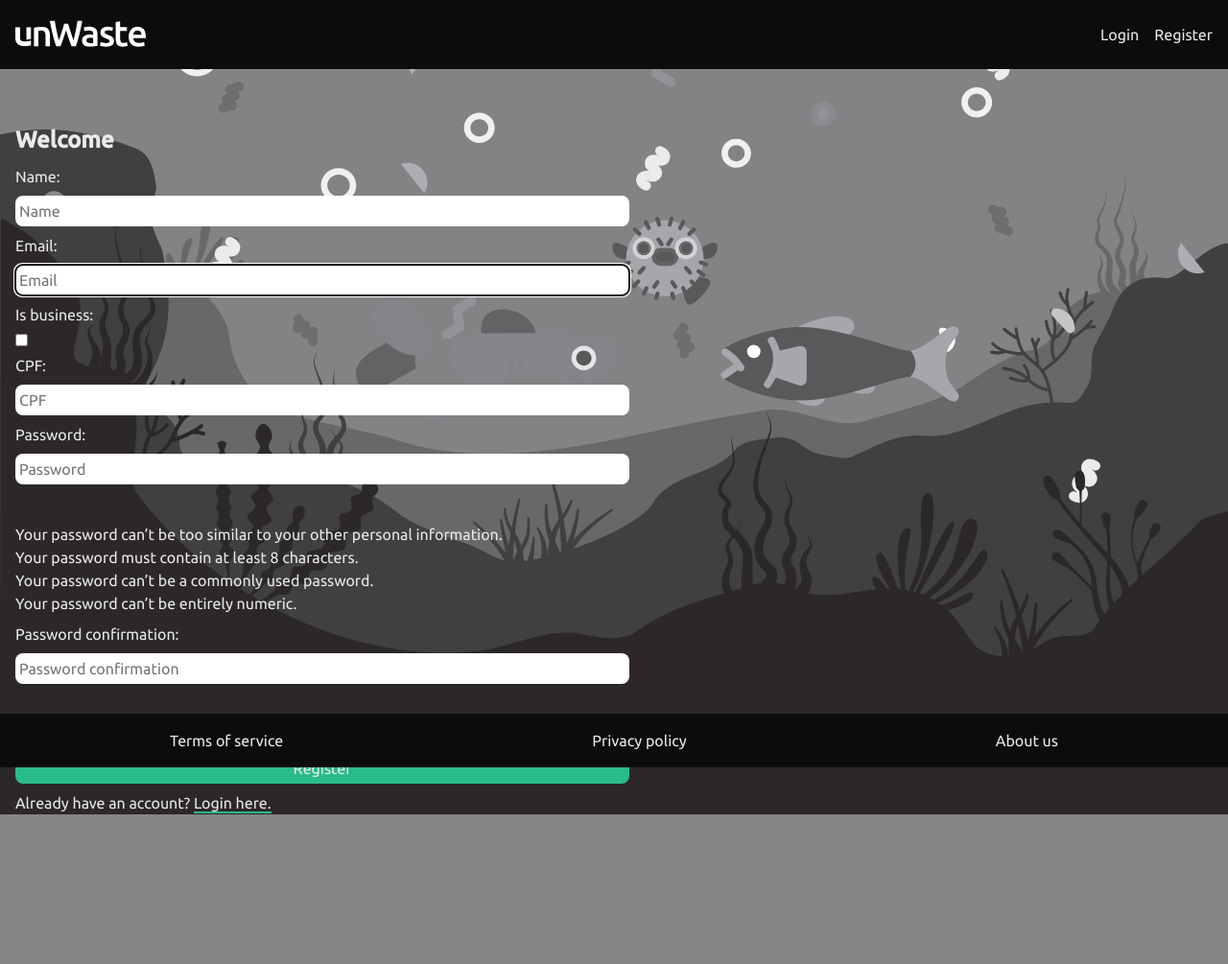
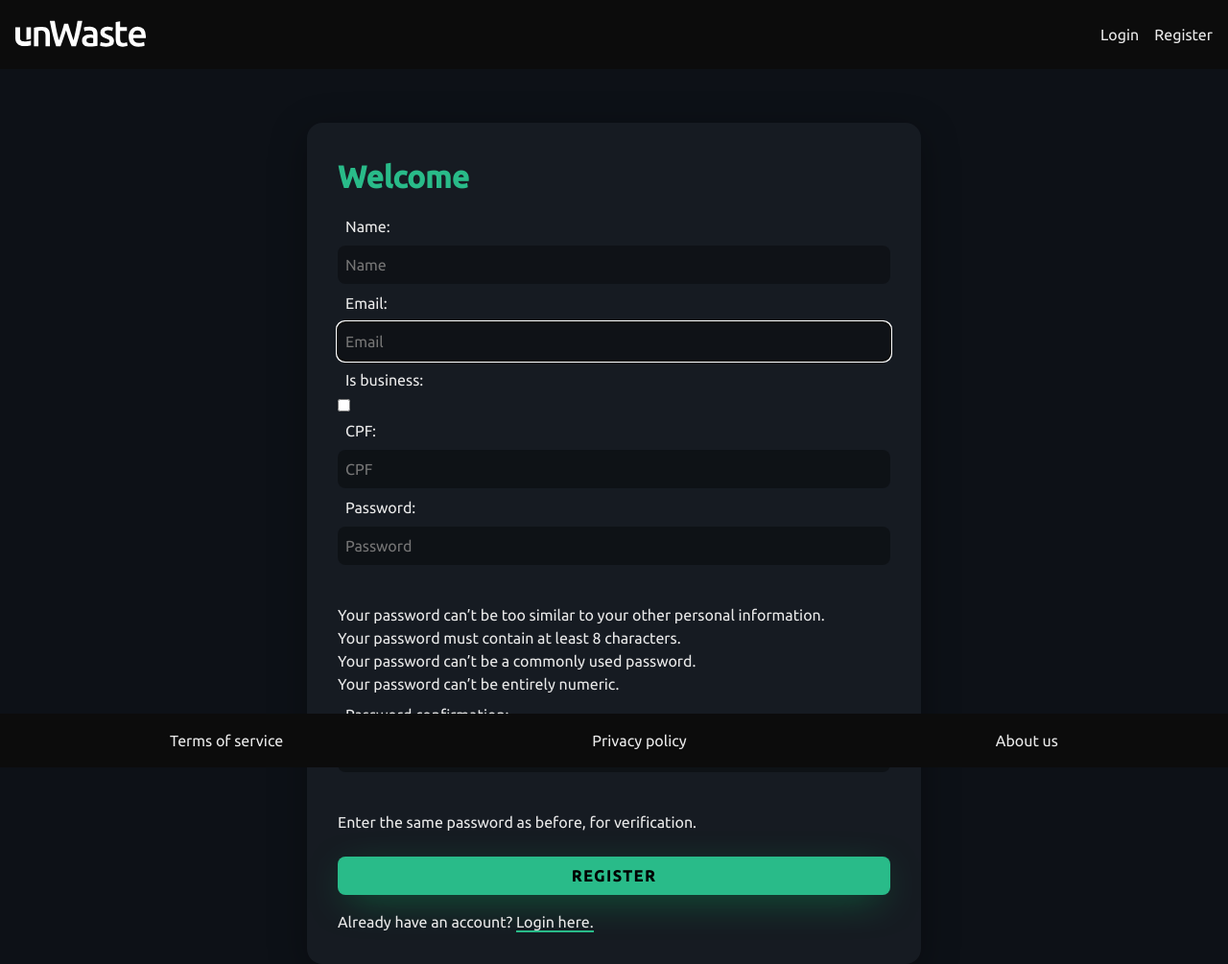
Before and after one commit to ckc-dev/CompEng, a Django app: page /register/ in a window 1280 px wide. Shown: the whole page at 96% size. Before the commit the page ends 849 px from the top, so only its background shows below. Run offline with Django 4.2, Linux system fonts and the light colour scheme; parts of the project's set-up code (start-up, migrations or seed data) failed here and were passed over; some libraries are stand-ins or nearby versions.

Commit message:
Update CSS.
Updated CSS to better match the new visual identity.

```diff
--- a/base/templates/base/authentication.html
+++ b/base/templates/base/authentication.html
@@ -13,18 +13,22 @@
 
 {% block body %}
   <section>
+    <div class="component margin-center">
       <h2>{% if page == 'login' %}Welcome back{% else %}Welcome{% endif %}</h2>
       <form method="post">
-      {% csrf_token %} {{ form }}
-      <button type="submit">
+        {% csrf_token %}
+        {{ form }}
+        <button class="confirm" type="submit">
           {% if page == 'login' %}Login{% else %}Register{% endif %}
         </button>
       </form>
       <p>
-      {% if page == 'login' %} Don't have an account yet?
-      <a href="{% url 'base:register' %}">Register here.</a> {% else %} Already
-      have an account? <a href="{% url 'base:login' %}">Login here.</a>
+        {% if page == 'login' %}
+          Don't have an account yet? <a href="{% url 'base:register' %}">Register here.</a>
+        {% else %}
+          Already have an account? <a href="{% url 'base:login' %}">Login here.</a>
         {% endif %}
       </p>
+    </div>
   </section>
 {% endblock %}
--- a/static/styles/style.css
+++ b/static/styles/style.css
@@ -3,12 +3,17 @@
   --color-white: #eaeaea;
   --color-black: #0c0c0c;
   --color-primary: #29bb89;
-  --color-background: #2c2829;
+  --color-secondary: #161b22;
+  --color-background: #0d1117;
 }
 
 /* Utility classes. */
 .hidden {
   display: none;
+}
+
+.margin-center {
+  margin-inline: auto;
 }
 
 /* Animations */
@@ -42,9 +47,17 @@ a {
   color: inherit;
 }
 
+h1,
+h2 {
+  color: var(--color-primary);
+}
+
 h1 {
-  color: var(--color-primary);
   font-size: 6rem;
+}
+
+h2 {
+  font-size: 2rem;
 }
 
 p {
@@ -58,7 +71,15 @@ button {
   cursor: pointer;
   width: 15rem;
   color: inherit;
-  padding-block: 0.25rem;
+  padding-block: 0.5rem;
+}
+
+button.confirm {
+  box-shadow: 0 10px 40px -12px #00ff8080;
+  text-transform: uppercase;
+  letter-spacing: 2px;
+  color: black;
+  font-weight: bold;
 }
 
 button.confirm::after {
@@ -79,8 +100,7 @@ button.confirm:focus:after {
 
 /* Page sectioning. */
 body {
-  background: var(--color-background) url(/static/images/svg/background.svg)
-    no-repeat;
+  background: var(--color-background);
   background-size: 100% auto;
   color: var(--color-white);
   font-family: "Ubuntu", sans-serif;
@@ -206,10 +226,16 @@ form {
   gap: 0.5rem;
 }
 
+form label {
+  margin-left: 0.5rem;
+}
+
 form input {
   border: none;
   border-radius: 0.5rem;
-  padding: 0.25rem;
+  background: #0005;
+  padding: 0.5rem;
+  color: var(--color-white);
 }
 
 form input[type="checkbox"] {
@@ -217,12 +243,28 @@ form input[type="checkbox"] {
 }
 
 form button {
+  margin-top: 1rem;
   width: 100%;
+}
+
+.component {
+  display: flex;
+  flex-direction: column;
+  border-radius: 1rem;
+  box-shadow: 0 10px 40px #0005;
+  background: var(--color-secondary);
+  padding: 2rem;
+  max-width: 40rem;
+  gap: 1rem;
 }
 
 @media screen and (max-width: 767px) {
   h1 {
     font-size: 3rem;
+  }
+
+  h2 {
+    font-size: 1.5rem;
   }
 
   nav .mobile-nav-toggle,
```
Lines whose indentation alone changed are shown as unchanged.
